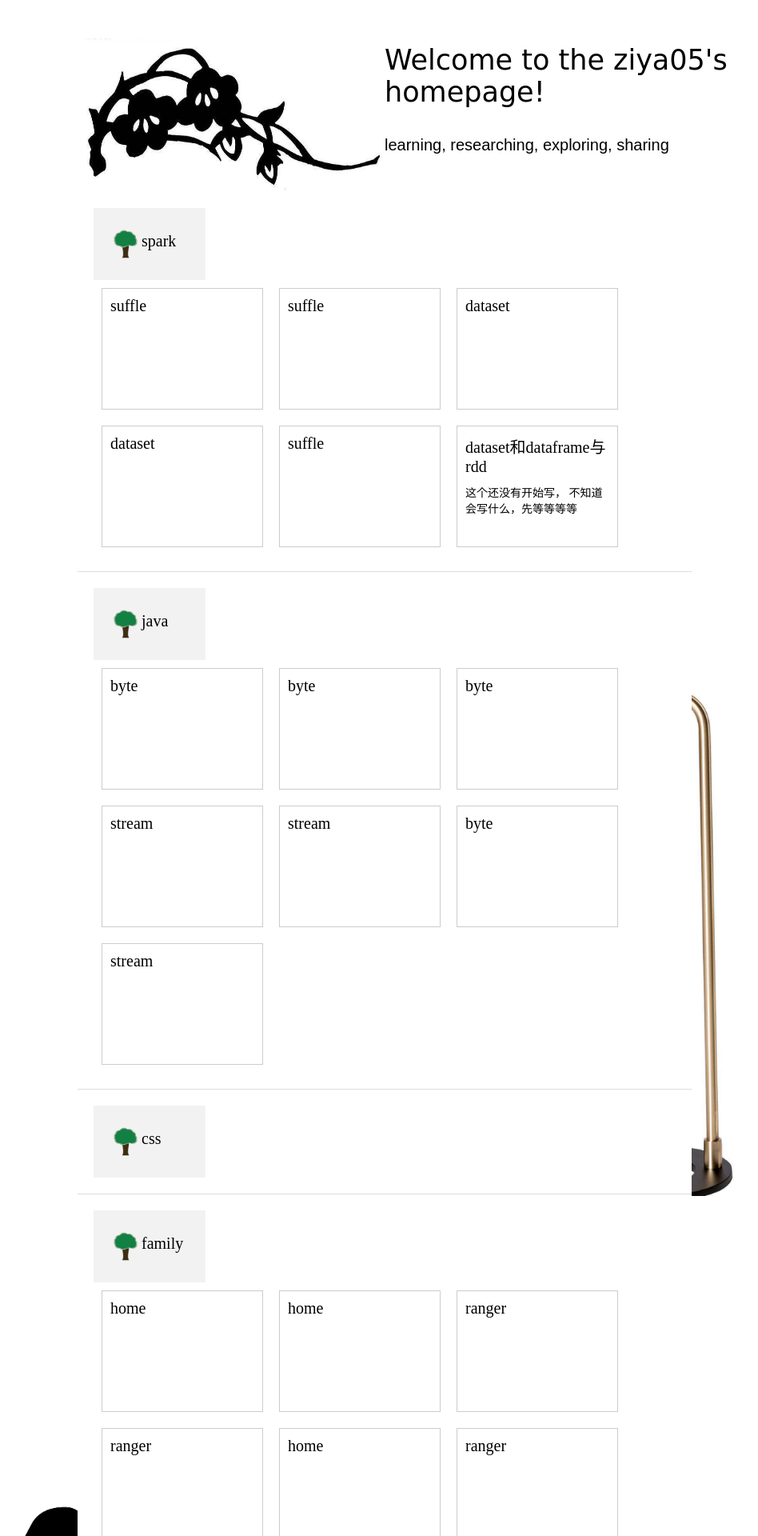
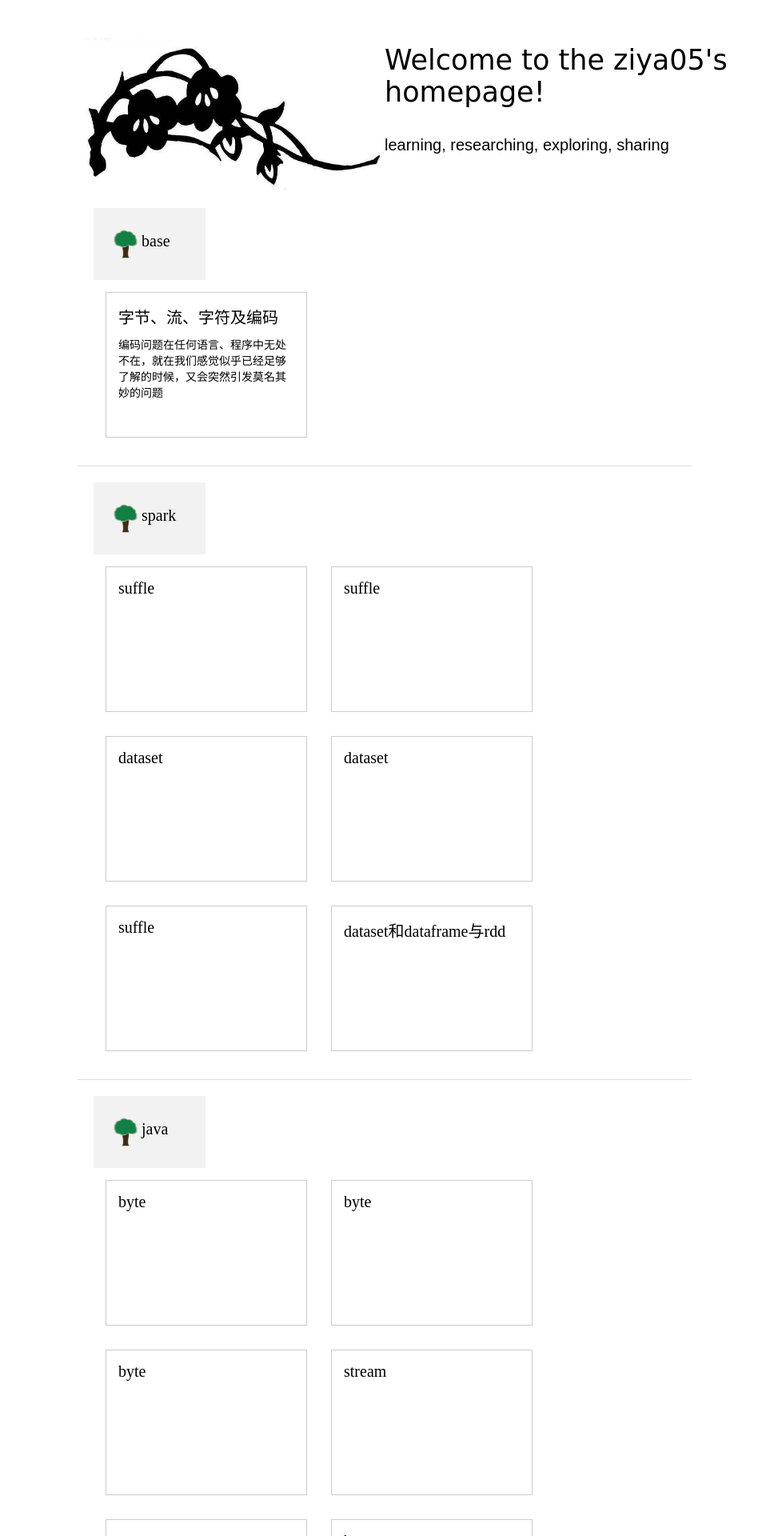
Before and after one commit to ziya05/ziya05.github.io, a Jekyll site: the page built from index.html, in a window 1280 px wide. Shown: the top 1920 px of the page at 80% size, without its empty margins (159-1107 px from the left). Built offline with Jekyll 4.4.1, drawn with Linux system fonts in a browser that asks for light colours.

Commit message:
add base

```diff
--- a/_data/folders.yml
+++ b/_data/folders.yml
@@ -1,4 +1,4 @@
 - name: code
-  list: [spark, java, css]
+  list: [base, spark, java, css]
 - name: life
   list: [family, work]
--- a/_layouts/default.html
+++ b/_layouts/default.html
@@ -3,9 +3,29 @@
  <head>
  	<meta http-equiv="content-type" content="text/html; charset=utf-8">
  	<title>{{ page.title }}</title>
+ 	<link rel="stylesheet" type="text/css" href="{{site.url}}/assets/css/home.css" />
  	<link rel="stylesheet" type="text/css" href="{{ site.url}}/assets/css/rouge.thankful_eyes.css" />
  </head>
  <body>
- 	hi {{ content }}
+ 	<div id="container">
+ 		<div id="banner">
+ 			<a href="/">
+	 			<div class="banner-content">
+		 			<p class="title">{{site.title}}</p>
+		 			<p class="description">{{site.description}}</p>
+	 			</div>
+	 		</a>
+ 		</div>
+ 		<div id="center">
+	 		<div id="center-main">
+	 			{{content}}
+	 		</div>
+ 		</div>
+ 		<div id="footer">
+
+ 		</div>
+ 	</div>
+ 	<div>
+ 	</div>
  </body>
  </html>
--- a/_layouts/home.html
+++ /dev/null
@@ -1,29 +0,0 @@
-<!DOCTYPE html>
-<html>
- <head>
- 	<meta http-equiv="content-type" content="text/html; charset=utf-8">
- 	<title>{{ page.title }}</title>
- 	<link rel="stylesheet" type="text/css" href="{{site.url}}/assets/css/home.css" />
- 	<link rel="stylesheet" type="text/css" href="{{ site.url}}/assets/css/rouge.thankful_eyes.css" />
- </head>
- <body>
- 	<div id="container">
- 		<div id="banner">
- 			<div class="banner-content">
-	 			<p class="title">{{site.title}}</p>
-	 			<p class="description">{{site.description}}</p>
- 			</div>
- 		</div>
- 		<div id="center">
-	 		<div id="center-main">
-	 			{{content}}
-	 		</div>
- 		</div>
- 		<div id="footer">
-
- 		</div>
- 	</div>
- 	<div>
- 	</div>
- </body>
- </html>
--- /dev/null
+++ b/_posts/code/base/2018-05-18-byte-stream-char-encoding.html
@@ -0,0 +1,13 @@
+---
+layout: default
+title: 字节、流、字符及编码
+description: 编码问题在任何语言、程序中无处不在，就在我们感觉似乎已经足够了解的时候，又会突然引发莫名其妙的问题
+categories: [code, base]
+---
+
+<h2>{{ page.title }}</h2>
+
+<p class="stage">
+	<h3 class="subtitle">一个奇怪的问题</h3>
+	<div class="content">在前几天的一个艳阳高照的日子，风和日丽，朗朗乾坤，万里无云，岁月一片静好</div>
+</p>
--- a/assets/css/home.css
+++ b/assets/css/home.css
@@ -80,16 +80,16 @@ body {
 
 .block {
 	float: left;
-	width: 180px;
-	margin: 10px;
-	padding: 10px;
+	margin: 15px;
+	padding: 15px;
 	background-color: #fff;
 	border: 1px solid #ccc;
 	overflow: hidden;
 }
 
 .block-content {
-	height: 130px;
+	width: 220px;
+	height: 150px;
 	overflow: hidden;
 }
 
@@ -109,6 +109,7 @@ a {
 
 #footer {
 	height: 200px;
+	margin-top: 50px;
 	background: #fff url('/assets/img/people1.jpg') bottom right no-repeat;
 	background-size: auto 100%;
 }
--- a/index.html
+++ b/index.html
@@ -16,7 +16,7 @@ title: 在这个大时代， 身为一个IT从业者，我还能做点什么呢
 							<a href="{{article.url}}">
 								<div class="block-content">
 									<p class="article-name">{{article.title}}</p>
-									<p class="article-description">{{article.excerpt}}</p>
+									<p class="article-description">{{article.description}}</p>
 								</div>
 							</a>
 						</div>
```
Also changed, not shown: other parts of index.html (+1 -1 lines).
